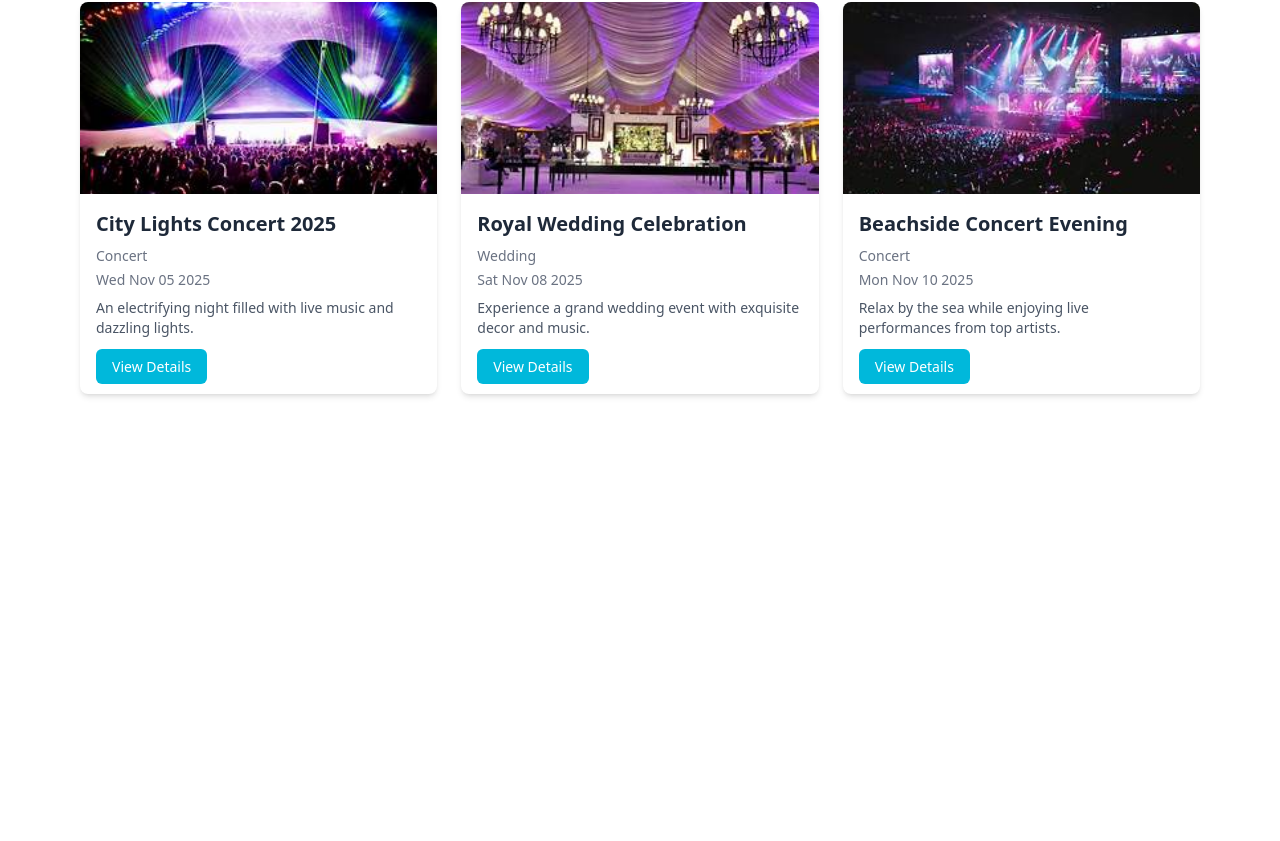
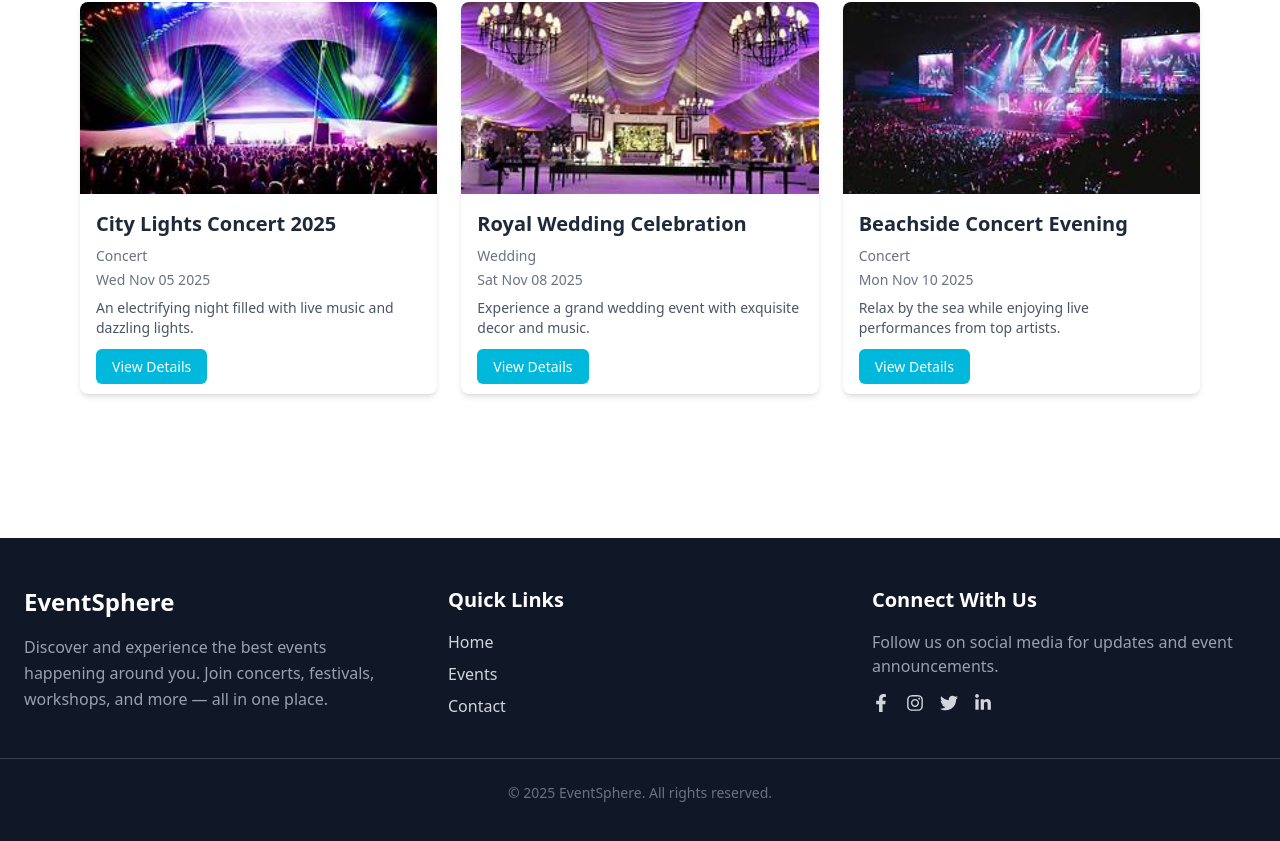
Before and after one commit to Nitesh47kumars/EventSphere, a React (Vite) app: page / in a window 1280 px wide. Shown: the part 1302-2143 px from the top of the page. Before the commit the page ends 1760 px from the top, so only its background shows below. Built offline with nearby package versions, Linux system fonts and the light colour scheme.

Commit message:
Built Footer

```diff
--- a/package.json
+++ b/package.json
@@ -13,6 +13,7 @@
     "@tailwindcss/vite": "^4.1.16",
     "react": "^19.1.1",
     "react-dom": "^19.1.1",
+    "react-icons": "^5.5.0",
     "react-router-dom": "^7.9.5",
     "styled-components": "^6.1.19",
     "tailwindcss": "^4.1.16"
--- /dev/null
+++ b/src/Components/Footer/Footer.jsx
@@ -0,0 +1,81 @@
+// src/components/Footer.jsx
+import React from "react";
+import { Link } from "react-router-dom";
+import { FaFacebookF, FaInstagram, FaTwitter, FaLinkedinIn } from "react-icons/fa";
+
+const Footer = () => {
+  return (
+    <footer className="bg-gray-900 text-gray-300 py-12 mt-20">
+      <div className="max-w-7xl mx-auto px-6 grid md:grid-cols-3 gap-10">
+        {/* 1️⃣ Brand / About */}
+        <div>
+          <h2 className="text-2xl font-bold text-white mb-4">EventSphere</h2>
+          <p className="text-gray-400 leading-relaxed">
+            Discover and experience the best events happening around you.
+            Join concerts, festivals, workshops, and more — all in one place.
+          </p>
+        </div>
+
+        {/* 2️⃣ Quick Links */}
+        <div>
+          <h3 className="text-xl font-semibold text-white mb-4">Quick Links</h3>
+          <ul className="space-y-2">
+            <li>
+              <Link
+                to="/"
+                className="hover:text-cyan-400 transition-colors"
+              >
+                Home
+              </Link>
+            </li>
+            <li>
+              <Link
+                to="/events"
+                className="hover:text-cyan-400 transition-colors"
+              >
+                Events
+              </Link>
+            </li>
+            <li>
+              <Link
+                to="/contact"
+                className="hover:text-cyan-400 transition-colors"
+              >
+                Contact
+              </Link>
+            </li>
+          </ul>
+        </div>
+
+        {/* 3️⃣ Contact / Social */}
+        <div>
+          <h3 className="text-xl font-semibold text-white mb-4">Connect With Us</h3>
+          <p className="text-gray-400 mb-4">
+            Follow us on social media for updates and event announcements.
+          </p>
+          <div className="flex space-x-4 text-lg">
+            <a href="#" className="hover:text-cyan-400 transition-colors">
+              <FaFacebookF />
+            </a>
+            <a href="#" className="hover:text-cyan-400 transition-colors">
+              <FaInstagram />
+            </a>
+            <a href="#" className="hover:text-cyan-400 transition-colors">
+              <FaTwitter />
+            </a>
+            <a href="#" className="hover:text-cyan-400 transition-colors">
+              <FaLinkedinIn />
+            </a>
+          </div>
+        </div>
+      </div>
+
+      {/* Divider line */}
+      <div className="border-t border-gray-700 mt-10 pt-6 text-center text-gray-500 text-sm">
+        © {new Date().getFullYear()} EventSphere. All rights reserved.
+      </div>
+    </footer>
+  );
+};
+
+export default Footer;
--- a/src/HomePage.jsx
+++ b/src/HomePage.jsx
@@ -2,6 +2,7 @@ import React from 'react'
 import Navbar from './Components/Navbar/Navbar'
 import HeroSection from './Components/HeroSection/HeroSection'
 import HighlightEvents from './Components/Hightlights/HighlightEvents'
+import Footer from './Components/Footer/Footer'
 
 const HomePage = () => {
   return (
@@ -9,6 +10,7 @@ const HomePage = () => {
       <Navbar/>
       <HeroSection/>
       <HighlightEvents/>
+      <Footer/>
     </div>
   )
 }
```
Also changed, not shown: 1 other file (tests, documents, lock files or other folders).
